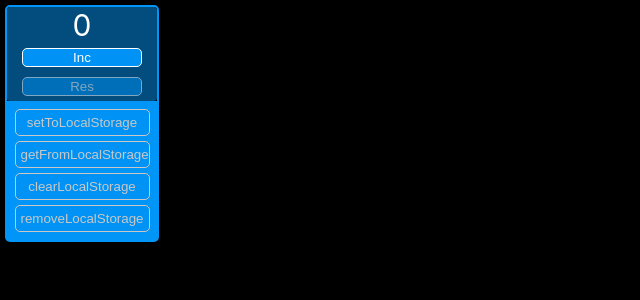
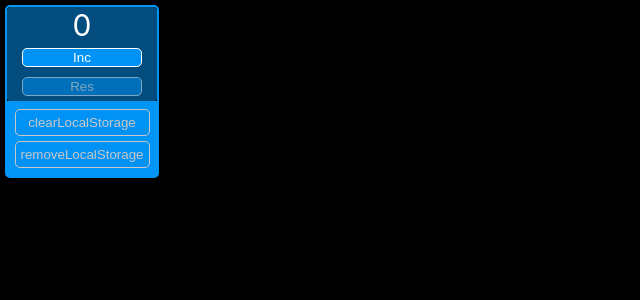
Before and after one commit to yo-atmosf3re/_counter, a React (Create React App) app: page / in a window 1280 px wide. Shown: the top 300 px of the page, without its empty margins (0-640 px from the left). Built offline with nearby package versions, Linux system fonts and the light colour scheme.

Commit message:
localstorage upd 4

```diff
--- a/src/App.tsx
+++ b/src/App.tsx
@@ -1,4 +1,4 @@
-import React, { Dispatch, SetStateAction, useState } from 'react';
+import React, { Dispatch, SetStateAction, useEffect, useState } from 'react';
 import './App.css';
 import { Counter } from './components/Counter';
 
@@ -19,18 +19,16 @@ function App() {
   let [counterValue, setCounterValue] = useState<number>(0)
   let maxValue: CounterType = 5;
 
-  const setToLocalStorageHandler = () => {
-    localStorage.setItem('counterValue', JSON.stringify(counterValue))
-    localStorage.setItem('counterValue + 1', JSON.stringify(counterValue + 1))
-  }
-
-  const getFromLocalStorageHandler = () => {
-    let valueAsString = localStorage.getItem('counterValue');
-    if (valueAsString) {
-      let newValue = JSON.parse(valueAsString)
-      setCounterValue(newValue);
-    }
-  }
+  useEffect(
+    () => {
+      let valueAsString = localStorage.getItem('counterValue');
+      if (valueAsString) {
+        let newValue = JSON.parse(valueAsString)
+        setCounterValue(newValue);
+      }
+    },
+    [])
+  useEffect(() => { localStorage.setItem('counterValue', JSON.stringify(counterValue)) }, [counterValue])
 
   const clearLocalStorageHandler = () => {
     localStorage.clear()
@@ -38,7 +36,7 @@ function App() {
   }
 
   const removeLocalStorageHandler = () => {
-    localStorage.removeItem('counterValue + 1')
+    localStorage.removeItem('counterValue')
   }
 
   return (
@@ -46,8 +44,6 @@ function App() {
       <Counter setCounterValue={setCounterValue} counterValue={counterValue} maxValue={maxValue} />
 
       <div className='locastorageField'>
-        <button className='LocalButton' onClick={setToLocalStorageHandler}>setToLocalStorage</button>
-        <button className='LocalButton' onClick={getFromLocalStorageHandler}>getFromLocalStorage</button>
         <button className='LocalButton' onClick={clearLocalStorageHandler}>clearLocalStorage</button>
         <button className='LocalButton' onClick={removeLocalStorageHandler}>removeLocalStorage</button>
       </div>
--- a/src/index.tsx
+++ b/src/index.tsx
@@ -8,9 +8,7 @@ const root = ReactDOM.createRoot(
   document.getElementById('root') as HTMLElement
 );
 root.render(
-  <React.StrictMode>
-    <App />
-  </React.StrictMode>
+  <App />
 );
 
 // If you want to start measuring performance in your app, pass a function
```
